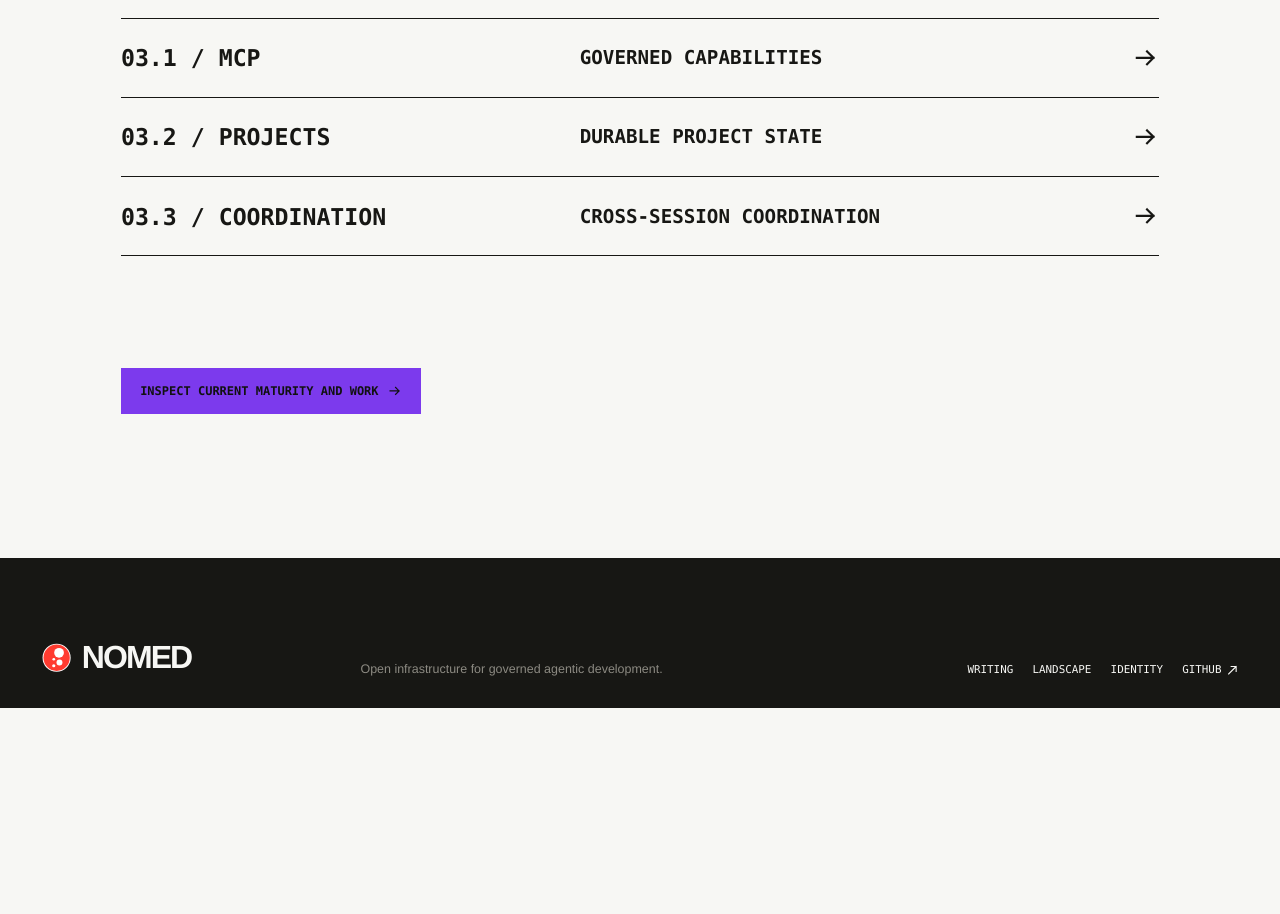
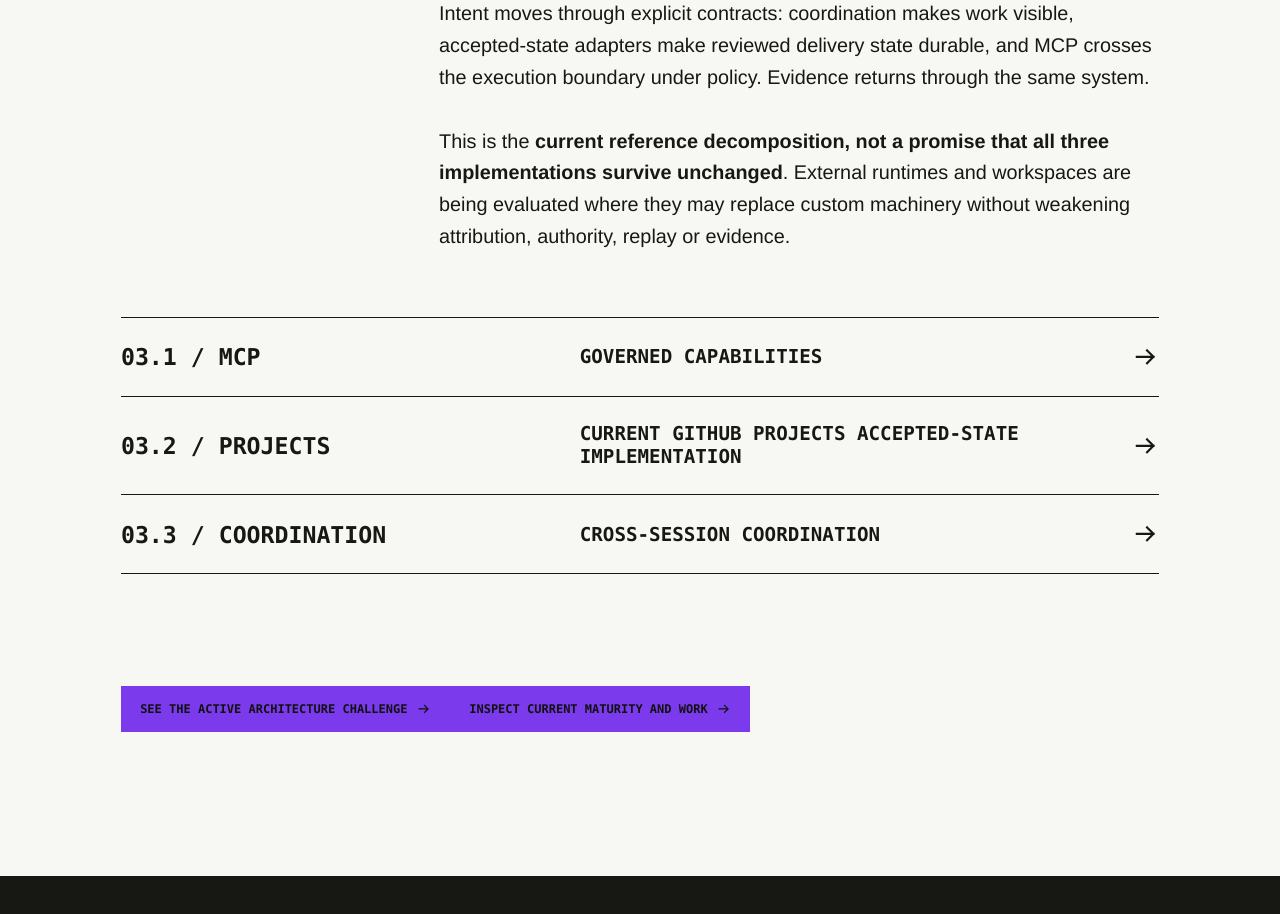
Before and after one commit to nomed/nomed.github.io, a Next.js app: page /system in a window 1280 px wide. Shown: the part 1040-1954 px from the top of the page. Before the commit the page ends 1748 px from the top, so only its background shows below. Built offline with nearby package versions, Linux system fonts and the light colour scheme.

Commit message:
site: frame Yukh decomposition as current reference

```diff
--- a/app/system/page.tsx
+++ b/app/system/page.tsx
@@ -4,12 +4,12 @@ import { ArrowIcon } from "../components/Navigation";
 
 export const metadata: Metadata = {
   title: "The Yukh System — Nomed",
-  description: "Three bounded responsibilities connected by explicit contracts.",
+  description: "The current Yukh reference decomposition and its explicit authority boundaries.",
 };
 
 const components = [
   ["03.1", "MCP", "Governed capabilities", "/system/mcp/"],
-  ["03.2", "Projects", "Durable project state", "/system/projects/"],
+  ["03.2", "Projects", "Current GitHub Projects accepted-state implementation", "/system/projects/"],
   ["03.3", "Coordination", "Cross-session coordination", "/system/coordination/"],
 ];
 
@@ -18,11 +18,12 @@ export default function SystemPage() {
     <EditorialPage
       index="03"
       label="System"
-      title="Three boundaries. One governed flow."
-      lede="Yukh separates execution authority, durable delivery state and live coordination so that no component quietly becomes the whole control plane."
+      title="Boundaries first. Components can change."
+      lede="The accepted Yukh reference architecture currently separates execution authority, accepted delivery state and live coordination. The boundaries matter more than preserving any particular repository or implementation."
       accent="#7C3AED"
     >
-      <p>Intent moves through explicit contracts: coordination makes work visible, projects makes accepted state durable, and MCP crosses the execution boundary under policy. Evidence returns through the same system.</p>
+      <p>Intent moves through explicit contracts: coordination makes work visible, accepted-state adapters make reviewed delivery state durable, and MCP crosses the execution boundary under policy. Evidence returns through the same system.</p>
+      <p>This is the <strong>current reference decomposition, not a promise that all three implementations survive unchanged</strong>. External runtimes and workspaces are being evaluated where they may replace custom machinery without weakening attribution, authority, replay or evidence.</p>
       <ul className="system-index">
         {components.map(([index, name, responsibility, href]) => (
           <li key={name}>
@@ -34,6 +35,7 @@ export default function SystemPage() {
           </li>
         ))}
       </ul>
+      <a className="editorial-cta internal-cta" href="/landscape/">See the active architecture challenge <ArrowIcon /></a>
       <a className="editorial-cta internal-cta" href="/work/">Inspect current maturity and work <ArrowIcon /></a>
     </EditorialPage>
   );
```
